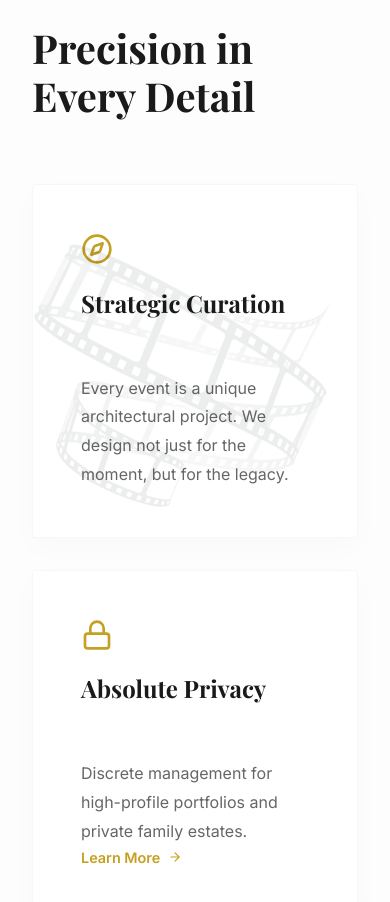
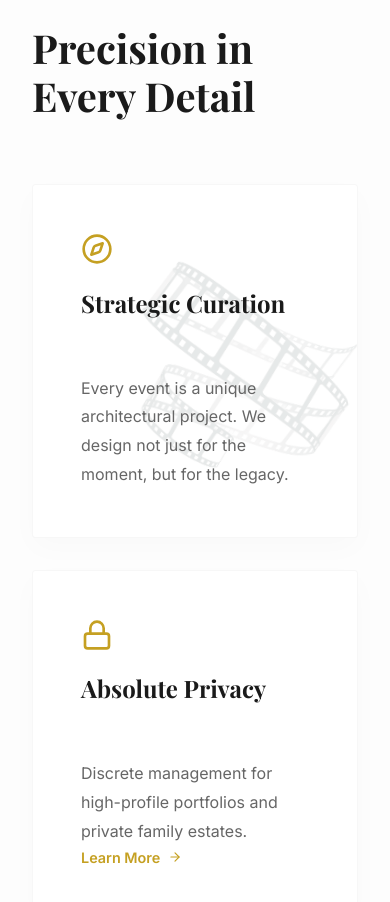
Before and after one commit to IONHAX04/PLAN-B-V1, a React (Vite) app: page / in a window 390 px wide. Shown: the part 1236-2138 px from the top of the page. Built offline with nearby package versions, Linux system fonts and the light colour scheme; a web font is replaced by a local one.

Commit message:
home page drafted

```diff
--- a/src/pages/01-Home/Home.css
+++ b/src/pages/01-Home/Home.css
@@ -885,18 +885,29 @@
 .curation-card {
   grid-column: span 2;
   min-height: 350px;
+  display: flex;
+  flex-direction: column;
+  justify-content: center;
+}
+
+.curation-card .card-top,
+.curation-card p {
+  max-width: 50%;
+  position: relative;
+  z-index: 2;
 }
 
 .card-bg-decor-film {
   position: absolute;
   top: 50%;
-  right: -5%;
-  transform: translateY(-50%) rotate(-15deg);
-  width: 400px;
-  height: 400px;
-  opacity: 0.08;
+  right: 0;
+  transform: translateY(-50%) rotate(-5deg);
+  width: 450px;
+  height: 450px;
+  opacity: 0.3;
   pointer-events: none;
   mix-blend-mode: multiply;
+  z-index: 1;
 }
 
 .card-bg-decor-film img {
@@ -970,6 +981,16 @@
   .curation-card, .ff-grid-card {
     grid-column: span 1;
   }
+  .curation-card .card-top,
+  .curation-card p {
+    max-width: 100%;
+  }
+  .card-bg-decor-film {
+    width: 300px;
+    height: 300px;
+    right: -10%;
+    opacity: 0.1;
+  }
   .ff-grid-card {
     flex-direction: column;
   }
```
